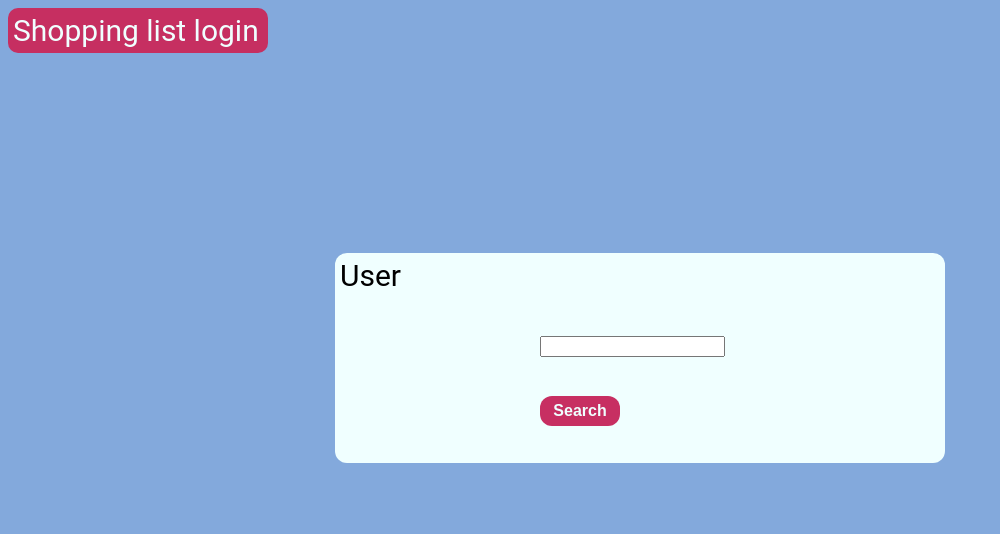
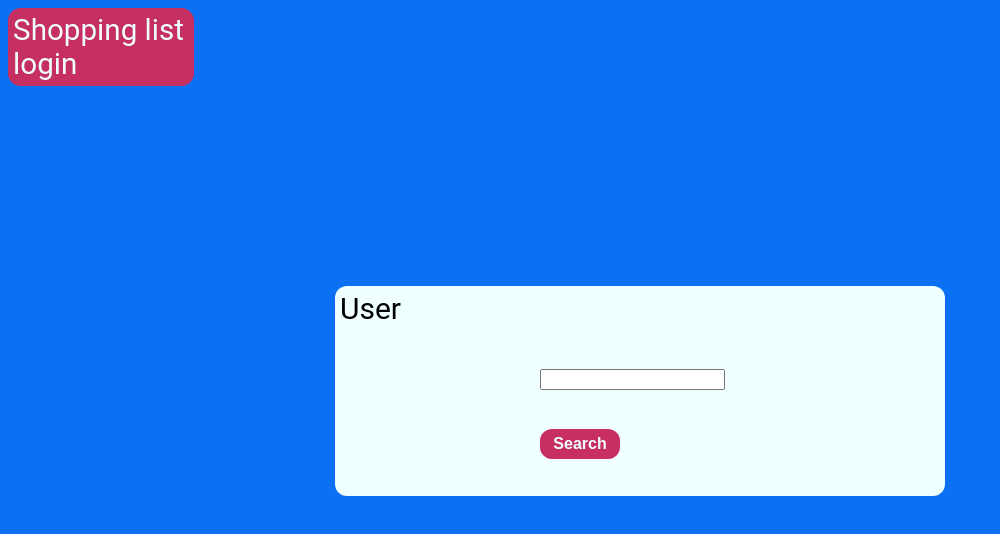
Before and after one commit to sthe0016/shoppingWebApp, a plain HTML site: page frontend/index.html in a window 1280 px wide. Shown: the whole page, without its empty margins (0-1000 px from the left). Drawn offline with Linux system fonts and the light colour scheme.

Commit message:
added a styles.css. Made design changes to index.html to make it dynamic.

```diff
--- a/frontend/index.html
+++ b/frontend/index.html
@@ -15,6 +15,7 @@
     <meta name="apple-mobile-web-app-status-bar-style" content="black"> <!-- Makes status bar black. I think it blends with the notch for iphone-->
     <meta name="apple-mobile-web-app-title" content="Shopping list login"> <!-- This is the title of the web application  -->
     <link rel="apple-touch-icon-precomposed" href="images/ios-desktop.png">
+    <link rel = "stylesheet" href="styles.css">
 
     <style>
         .font-style{
@@ -25,13 +26,8 @@
 
 </head>
 
-<body class = 'font-style' style = "background-color: rgb(131, 169, 220);">
-    <div style = "color: azure;
-    font-size: 30px;
-    background-color: rgb(198, 47, 97);
-    border-radius: 10px;
-    padding: 5px;
-    width: 250px;" >
+<body class = 'index-page'>
+    <div class = "page-title" >
         Shopping list login
     </div>
     <div style = "width: 600px;
--- /dev/null
+++ b/frontend/styles.css
@@ -0,0 +1,14 @@
+body.index-page{
+    background-color: rgb(11, 112, 244);
+    font-family: Roboto;
+}
+.page-title{
+    font-size: 185%;
+    color: azure;
+    background-color: rgb(198, 47, 97);
+    border-radius: 1vw;
+    padding: 0.4vw;
+    width: 13.7vw;
+}
+
+        /* applies the style "page-title" only if its a child inside parent class of "index-page"*/
```
